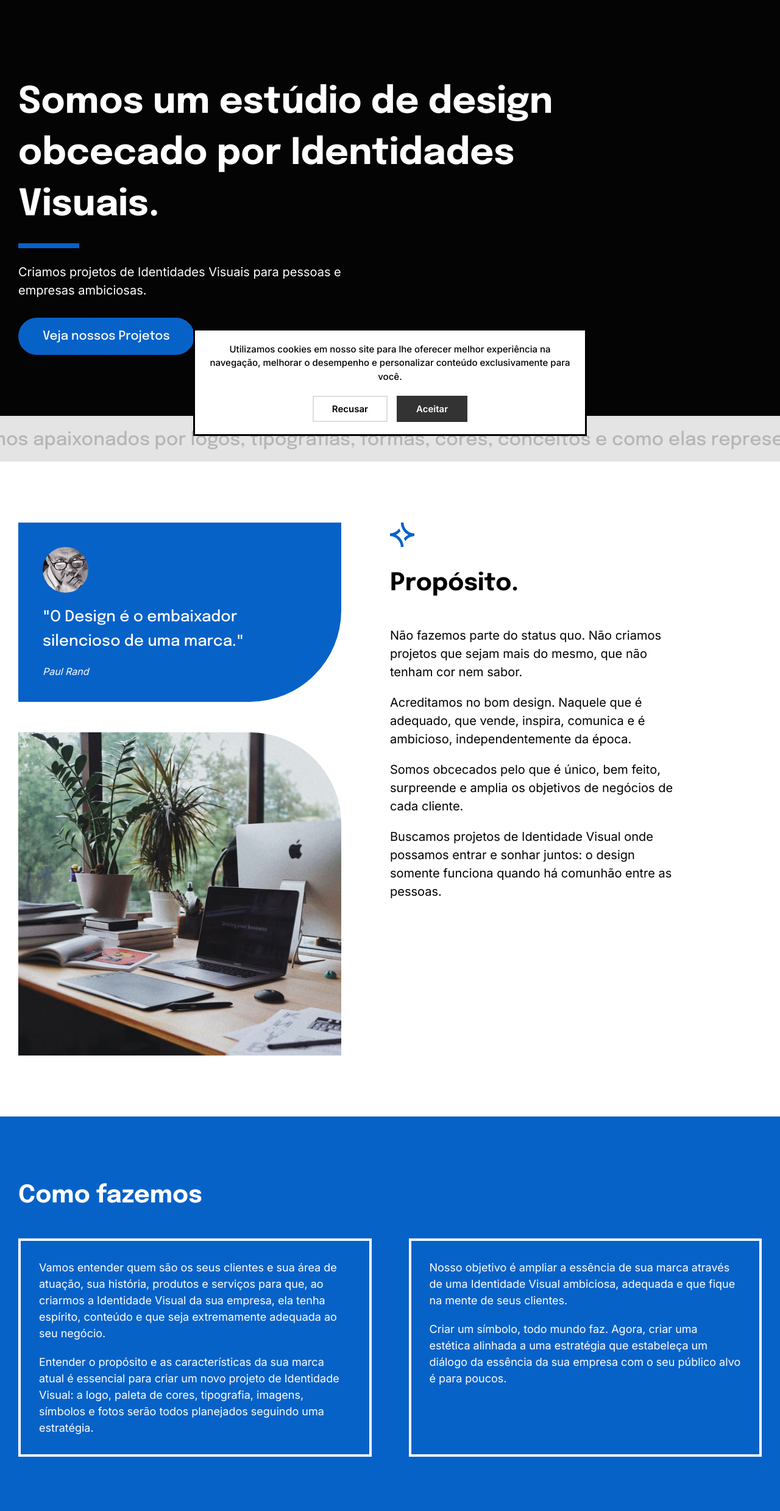
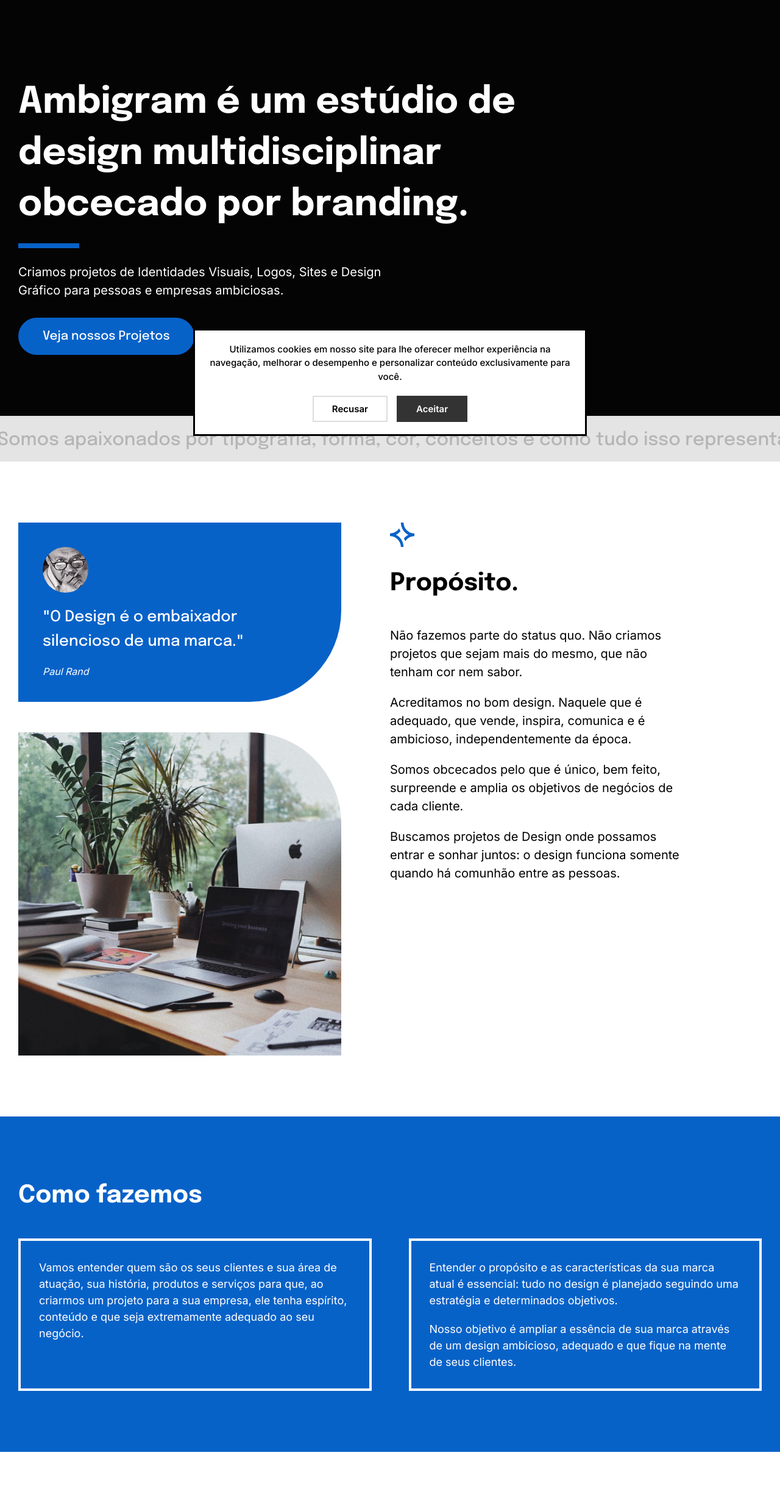
Before and after one commit to zdoug/ambigram, a website: page index.html in a window 1280 px wide. Shown: the part 65-2543 px from the top of the page at 61% size. Drawn offline with Linux system fonts and the light colour scheme.

Commit message:
[update] New copywriting content

```diff
--- a/index.html
+++ b/index.html
@@ -6,12 +6,12 @@
   <meta name="viewport" content="width=device-width, initial-scale=1.0">
 
   <!-- Description and Keywords Meta Tags -->
-  <meta name="description" content="Criamos projetos de Identidades Visuais para pessoas e empresas ambiciosas.">
-  <meta name="keywords" content="identidade visual, logo, logotipo, logomarca, design, branding, studio, gestão de marca, estúdio, ambigram, studio">
+  <meta name="description" content="Criamos projetos de Design para pessoas e empresas ambiciosas.">
+  <meta name="keywords" content="identidade visual, logo, site, design gráfico, landing page, logotipo, logomarca, design, branding, studio, gestão de marca, estúdio, ambigram, studio">
 
   <!-- Social Media Meta Tag -->
   <meta name="facebook-domain-verification" content="fgbbg8eqxonxk0knnm6xmle16e01ek" />
-  <meta property="og:description" content="Criamos projetos de Identidades Visuais para pessoas e empresas ambiciosas.">
+  <meta property="og:description" content="Criamos projetos de Design para pessoas e empresas ambiciosas.">
   <meta property="og:image" content="img/og-ambigram-design-studio.png">
   <link href="img/og-ambigram-design-studio.png" rel="image_src" />
   <meta property="og:site_name" content="Ambigram Design Studio">
@@ -28,7 +28,7 @@
   <script src="https://kit.fontawesome.com/a4b1315ec3.js" crossorigin="anonymous"></script>
   <script src="js/scripts.min.js"></script>
 
-  <title>Ambigram | Criamos projetos de Identidades Visuais para pessoas e empresas ambiciosas.</title>
+  <title>Ambigram | Criamos projetos de Design para pessoas e empresas ambiciosas.</title>
 
   <!-- Google Tag Manager -->
   <script>(function(w,d,s,l,i){w[l]=w[l]||[];w[l].push({'gtm.start':
@@ -65,8 +65,8 @@
 
   <main>
     <div class="container main">
-      <h1 class="wow fadeInLeft" data-wow-delay="0.5s">Somos um estúdio de design obcecado por Identidades Visuais.</h1>
-      <p class="wow fadeInLeft" data-wow-delay="1s">Criamos projetos de Identidades Visuais para pessoas e empresas ambiciosas.</p>
+      <h1 class="wow fadeInLeft" data-wow-delay="0.5s">Ambigram é um estúdio de design multidisciplinar obcecado por branding.</h1>
+      <p class="wow fadeInLeft" data-wow-delay="1s">Criamos projetos de Identidades Visuais, Logos, Sites e Design Gráfico para pessoas e empresas ambiciosas.</p>
       <a href="#projects" class="btn btn-primary wow fadeInLeft" data-wow-delay="1.5s">Veja nossos Projetos</a>
     </div>
 
@@ -74,7 +74,7 @@
   </main>
 
   <section id="line">
-    <span>👉 Somos apaixonados por logos, tipografias, formas, cores, conceitos e como elas representam a essência de negócios e pessoas.</span>
+    <span>👉 Somos apaixonados por tipografia, forma, cor, conceitos e como tudo isso representa a essência de negócios e pessoas.</span>
   </section>
 
   <section id="about">
@@ -93,7 +93,7 @@
         <p>Não fazemos parte do status quo. Não criamos projetos que sejam mais do mesmo, que não tenham cor nem sabor.</p>
         <p>Acreditamos no bom design. Naquele que é adequado, que vende, inspira, comunica e é ambicioso, independentemente da época.</p>
         <p>Somos obcecados pelo que é único, bem feito, surpreende e amplia os objetivos de negócios de cada cliente.</p>
-        <p>Buscamos projetos de Identidade Visual onde possamos entrar e sonhar juntos: o design somente funciona quando há comunhão entre as pessoas.</p>
+        <p>Buscamos projetos de Design onde possamos entrar e sonhar juntos: o design funciona somente quando há comunhão entre as pessoas.</p>
       </div>
     </div>
   </section>
@@ -103,12 +103,11 @@
       <h2>Como fazemos</h2>
       <ul class="services-list">
         <li class="service wow fadeInLeft">
-          <p>Vamos entender quem são os seus clientes e sua área de atuação, sua história, produtos e serviços para que, ao criarmos a Identidade Visual da sua empresa, ela tenha espírito, conteúdo e que seja extremamente adequada ao seu negócio.</p>
-          <p>Entender o propósito e as características da sua marca atual é essencial para criar um novo projeto de Identidade Visual: a logo, paleta de cores, tipografia, imagens, símbolos e fotos serão todos planejados seguindo uma estratégia.</p>
+          <p>Vamos entender quem são os seus clientes e sua área de atuação, sua história, produtos e serviços para que, ao criarmos um projeto para a sua empresa, ele tenha espírito, conteúdo e que seja extremamente adequado ao seu negócio.</p>
         </li>
         <li class="service wow fadeInLeft">
-          <p>Nosso objetivo é ampliar a essência de sua marca através de uma Identidade Visual ambiciosa, adequada e que fique na mente de seus clientes.</p>
-          <p>Criar um símbolo, todo mundo faz. Agora, criar uma estética alinhada a uma estratégia que estabeleça um diálogo da essência da sua empresa com o seu público alvo é para poucos.</p>
+          <p>Entender o propósito e as características da sua marca atual é essencial: tudo no design é planejado seguindo uma estratégia e determinados objetivos.</p>
+          <p>Nosso objetivo é ampliar a essência de sua marca através de um design ambicioso, adequado e que fique na mente de seus clientes.</p>
         </li>
       </ul>
     </div>
```
